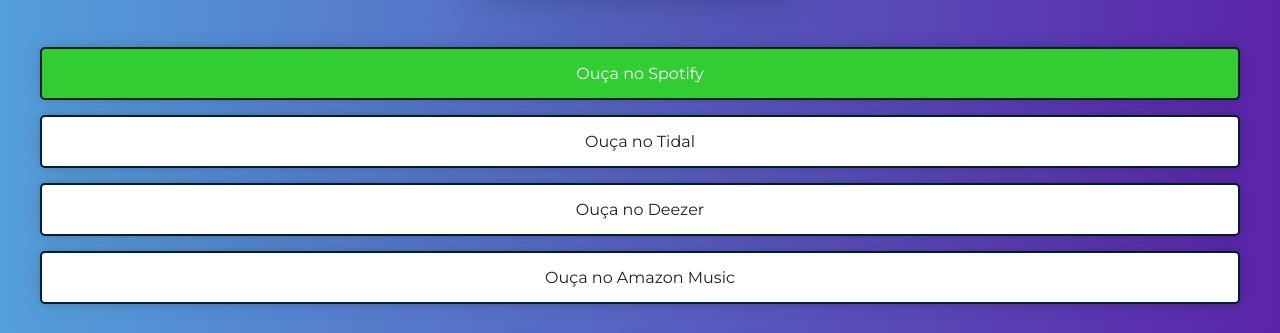
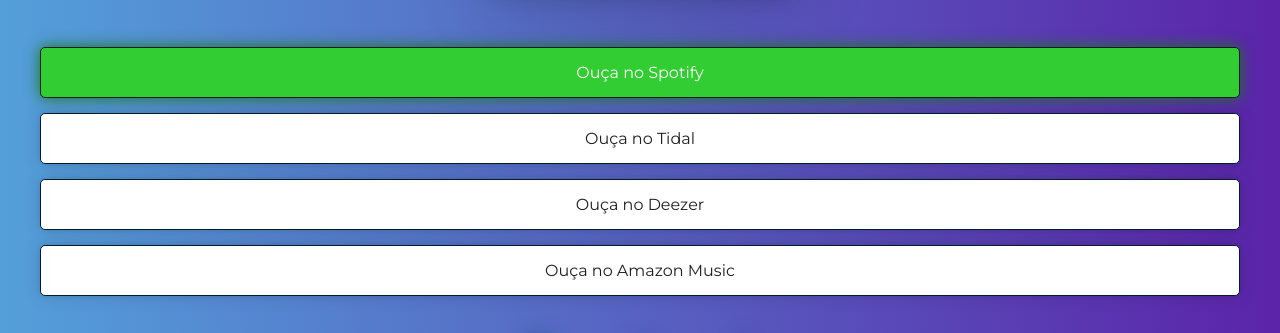
Before and after one commit to emanoelhenrick/Linktree, a plain HTML site: page past-smart-link/index.html in a window 1280 px wide. In both pictures the pointer is over the link "Ouça no Spotify". Shown: the part 438-771 px from the top of the page. Drawn offline with Linux system fonts and the light colour scheme.

Commit message:
add brilho nos botões quando interagidos

```diff
--- a/past-smart-link/style.css
+++ b/past-smart-link/style.css
@@ -68,7 +68,7 @@ p {
     text-decoration: none;
     color: rgb(31, 31, 31);
     font-weight: 100;
-    border: 2px solid rgb(0, 31, 39);
+    border: 1px solid rgb(0, 31, 39);
     box-shadow:
         0px 0px 5.3px rgba(0, 0, 0, 0.085),
         0px 0px 17.9px rgba(0, 0, 0, 0.125);
@@ -77,21 +77,25 @@ p {
 #spotify:hover {
     background-color: #32cd32 ;
     color: white;
+    box-shadow: 0 0 15px #1b741b;
 }
 
 #tidal:hover {
     background-color: #1a1a1a ;
     color: white;
+    box-shadow: 0 0 15px #ffffff;
 }
 
 #deezer:hover {
     background-color: #39b1d6 ;
     color: rgb(255, 255, 255);
+    box-shadow: 0 0 15px #39b1d6
 }
 
 #amazon:hover {
     background-color: #171b22 ;
     color: white;
+    box-shadow: 0 0 15px rgb(255, 115, 0)
 }
 
 #amazon:hover span {
```
